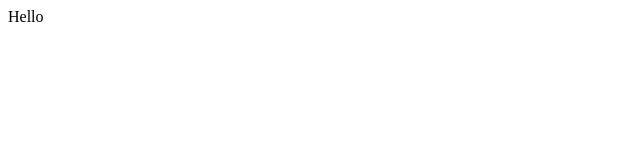
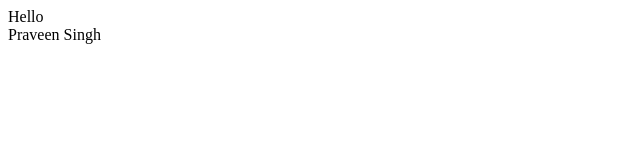
Before and after one commit to psraj86/demo-repo, a plain HTML site: page index.html in a window 1280 px wide. Shown: the full height of the page, 0-640 px from the left. Drawn offline with Linux system fonts and the light colour scheme.

Commit message:
Added New Div
New Div added in the index.html

```diff
--- a/index.html
+++ b/index.html
@@ -1 +1,2 @@
 <div>Hello</div>
+<div>Praveen Singh</div>
```
